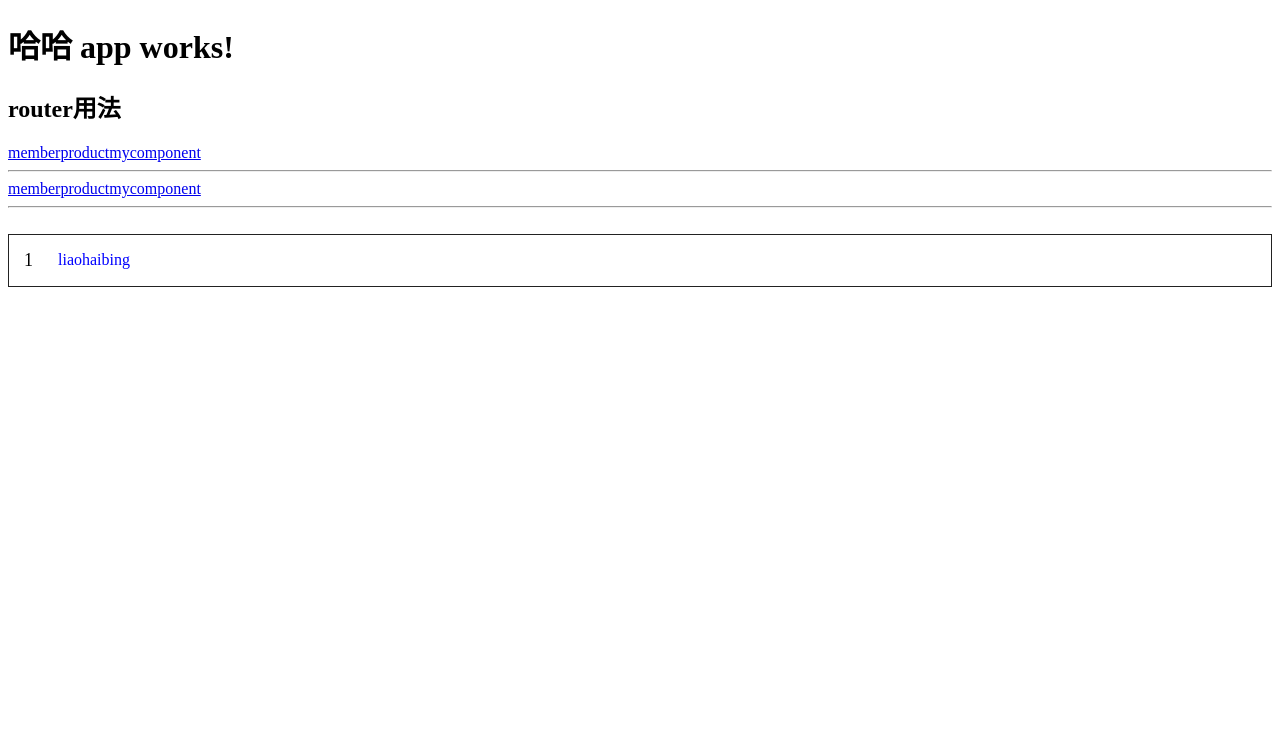
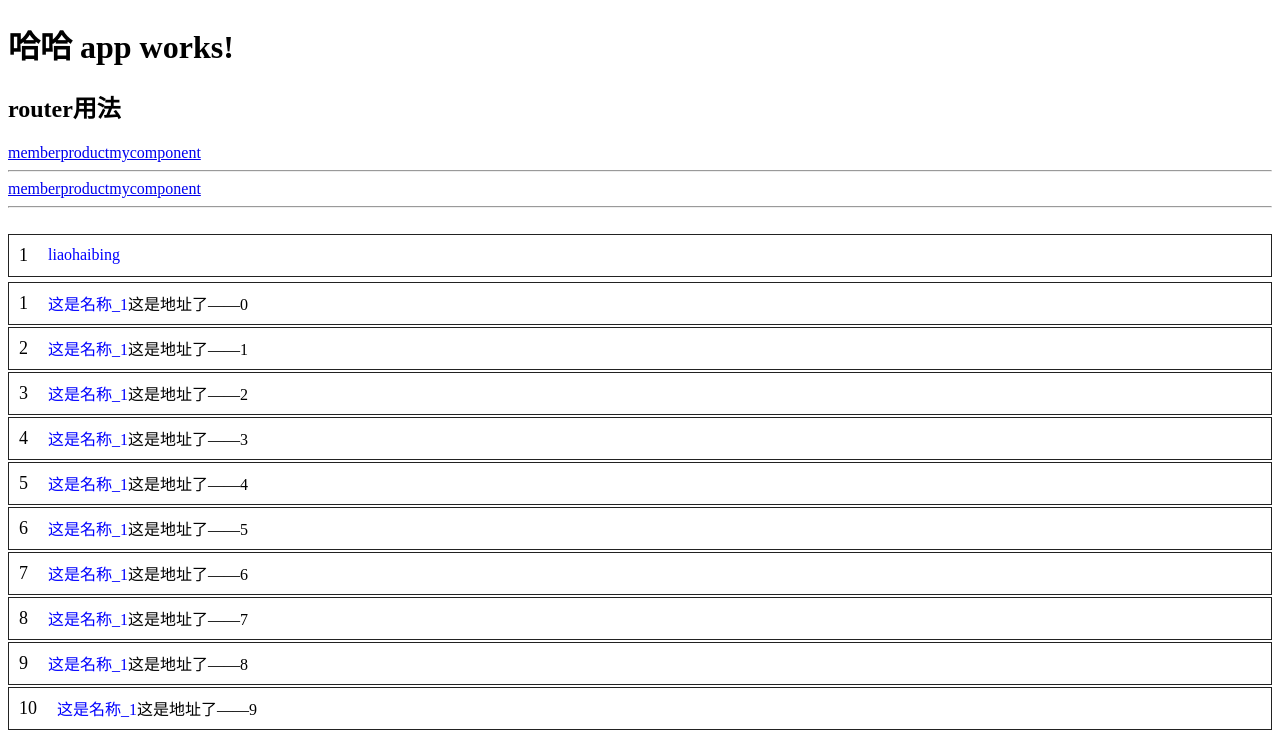
Before and after one commit to xiaotuni/angular-cli-demo, an Angular app: page /member in a window 1280 px wide. Shown: the top 756 px of the page. Built offline with nearby package versions, Linux system fonts and the light colour scheme.

Commit message:
*ngFor循环

```diff
--- a/src/app/members/members.component.html
+++ b/src/app/members/members.component.html
@@ -1,8 +1,20 @@
 <div class="memberCss">
-  <div class="id">
-    {{obj.id}}
+  <div class="bind1">
+    <div class="id">
+      {{obj.id}}
+    </div>
+    <div class="name">
+      {{obj.name}}
+    </div>
   </div>
-  <div class="name">
-    {{obj.name}}
+
+  <div class="bind2">
+
+    <div class="rowInfo" *ngFor="let row of list">
+      <div class="id">{{row.id}}</div>
+      <div class="name">{{row.name}}</div>
+      <div class="address">{{row.address}}</div>
+    </div>
   </div>
+
 </div>
--- a/src/app/members/members.component.scss
+++ b/src/app/members/members.component.scss
@@ -1,12 +1,14 @@
 .memberCss {
+  .bind1 {
     padding: 5px;
     border: 1px solid #222;
     display: flex;
     align-items: center;
+
     .id {
 
       font-size: 18px;
-    padding: 10px;
+      padding: 5px;
     }
 
     .name {
@@ -14,3 +16,11 @@
       padding-left: 15px;
     }
   }
+  .bind2 {
+    margin-top: 5px;
+    .rowInfo {
+      margin-top: 2px;
+      @extend .bind1;
+    }
+  }
+}
--- a/src/app/members/members.component.ts
+++ b/src/app/members/members.component.ts
@@ -7,9 +7,15 @@ import { Component, OnInit } from '@angular/core';
 })
 export class MembersComponent implements OnInit {
 
-  obj = { id: 1, name: 'liaohaibing', address: '我也不知道这是什么地方了' };
+  obj: object = { id: 1, name: 'liaohaibing', address: '我也不知道这是什么地方了' };
+  list: Array<any> = [];
 
-  constructor() { }
+  constructor() {
+
+    for (let i = 0; i < 10; i++) {
+      this.list.push({ id: i + 1, name: '这是名称_' + 1, address: '这是地址了——' + i });
+    }
+  }
 
   ngOnInit() {
   }
```
Lines whose indentation alone changed are shown as unchanged.
